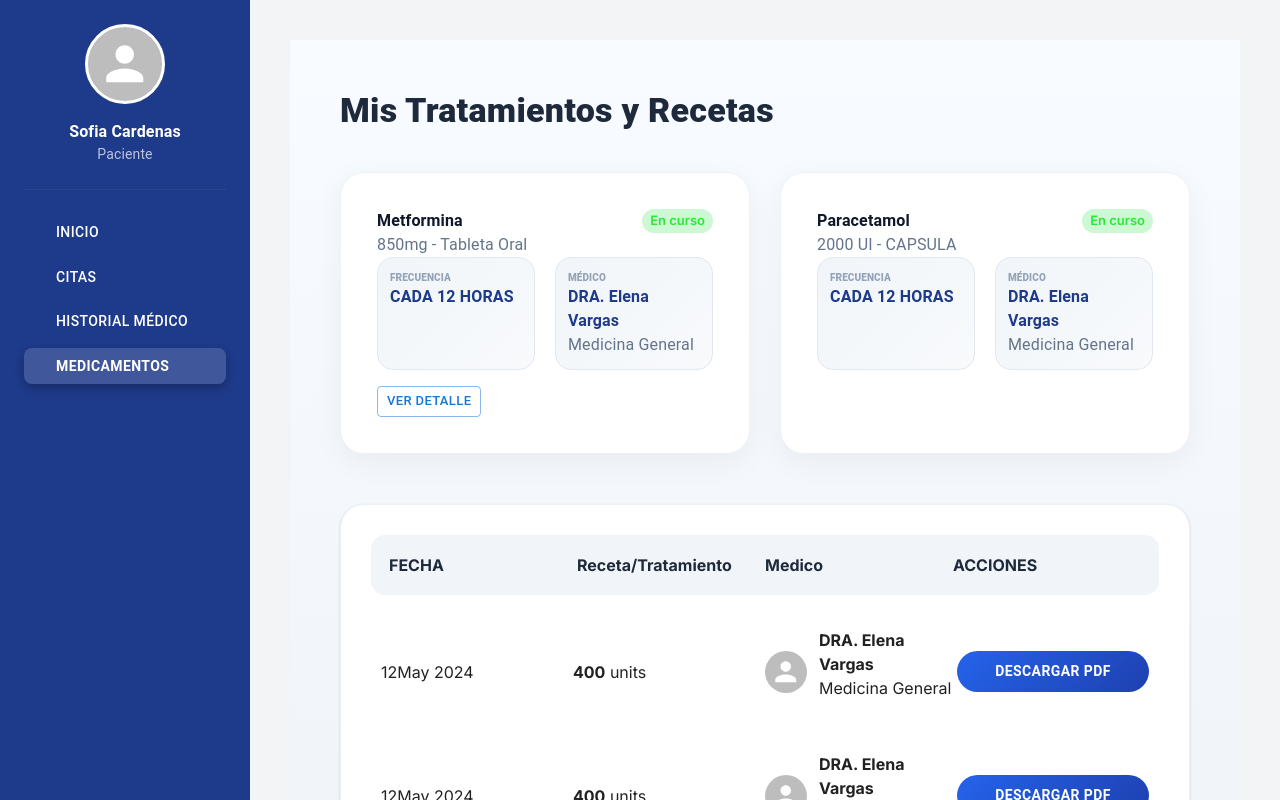
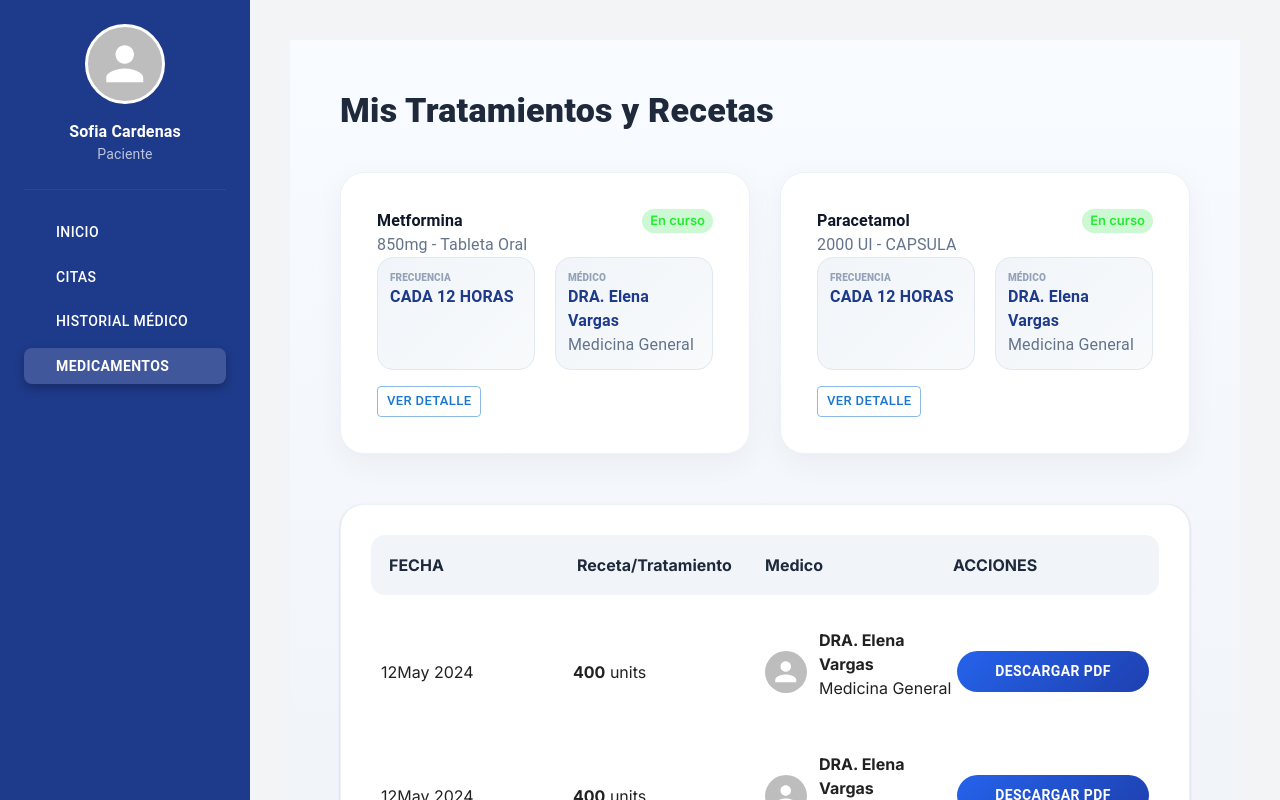
Before and after one commit to poooootaaaaaa-boop/proyecto_frontend, a React (Vite) app: page /tratamientos in a window 1280 px wide. Shown: the top 800 px of the page. Built offline with nearby package versions, Linux system fonts and the light colour scheme; some icons are missing.

Commit message:
nuevo boton

```diff
--- a/src/components/treatments/TreatmentCard.jsx
+++ b/src/components/treatments/TreatmentCard.jsx
@@ -136,6 +136,9 @@ const exampleMedication = {
                 </Typography>
               </div>
             </div>
+            <Button variant="outlined" size="small" sx={{ mt: 2 }} onClick={() => {   setSelectedMedication(exampleMedication); setOpenModal(true); }}>
+                  Ver Detalle
+                </Button>
           </CardContent>
         </Card>
 
```
